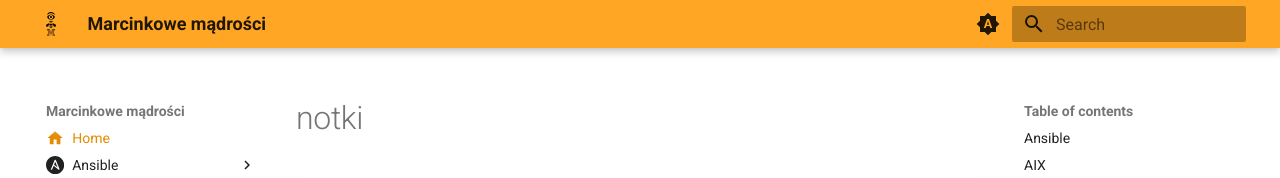
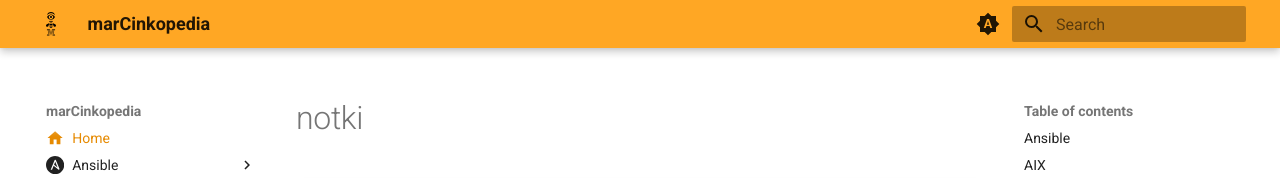
Before and after one commit to stecenator/notki, an MkDocs documentation site: the page built from docs/README.md, in a window 1280 px wide. Shown: the top 178 px of the page. Built offline with MkDocs 1.6.1 and Material for MkDocs 9.7.7, drawn with Linux system fonts in a browser that asks for light colours; emoji names are drawn with the system emoji font.

Commit message:
Zmiana na marCinkopedia

```diff
--- a/mkdocs.yaml
+++ b/mkdocs.yaml
@@ -1,4 +1,4 @@
-site_name: Marcinkowe mądrości
+site_name: marCinkopedia
 plugins:
   - typeset
   - search
```
